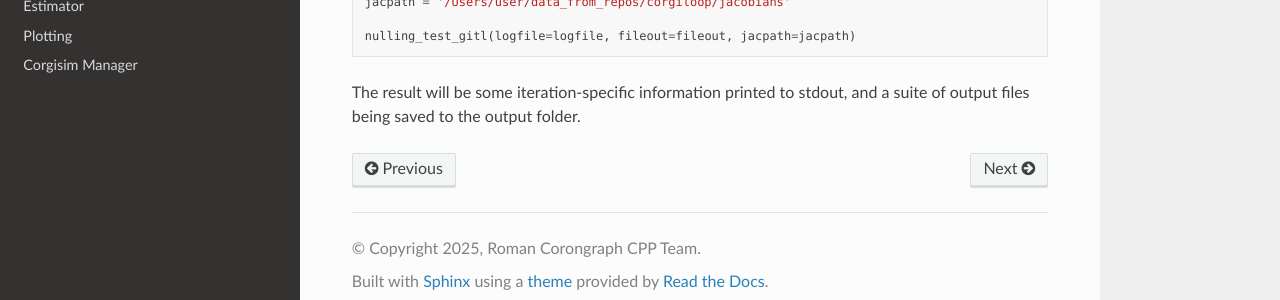
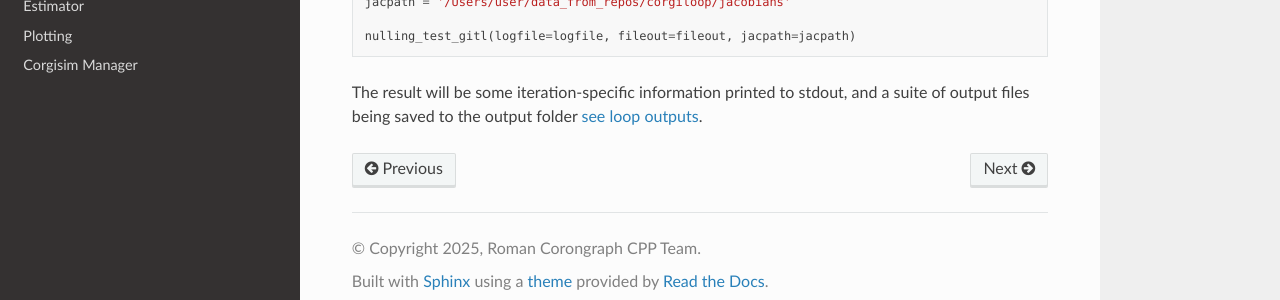
Before and after one commit to roman-corgi/corgihowfsc, a Sphinx documentation site: the page built from docs/source/gitl_cgi_howfsc.md, in a window 1280 px wide and 900 px high, scrolled down 630 px. Shown: the part 582-882 px from the top of the window. Built offline with Sphinx 7.4.7 and the Read the Docs theme 3.1.0, drawn with Linux system fonts in a browser that asks for light colours.

Commit message:
Add link

````diff
--- a/docs/source/gitl_cgi_howfsc.md
+++ b/docs/source/gitl_cgi_howfsc.md
@@ -44,4 +44,4 @@
 nulling_test_gitl(logfile=logfile, fileout=fileout, jacpath=jacpath)
 ```
 
-The result will be some iteration-specific information printed to stdout, and a suite of output files being saved to the output folder.
+The result will be some iteration-specific information printed to stdout, and a suite of output files being saved to the output folder [see loop outputs](loop_outputs.md).
````
Also changed, not shown: docs/source/gitl_corgi_howfsc.md (+1 -1 lines).
